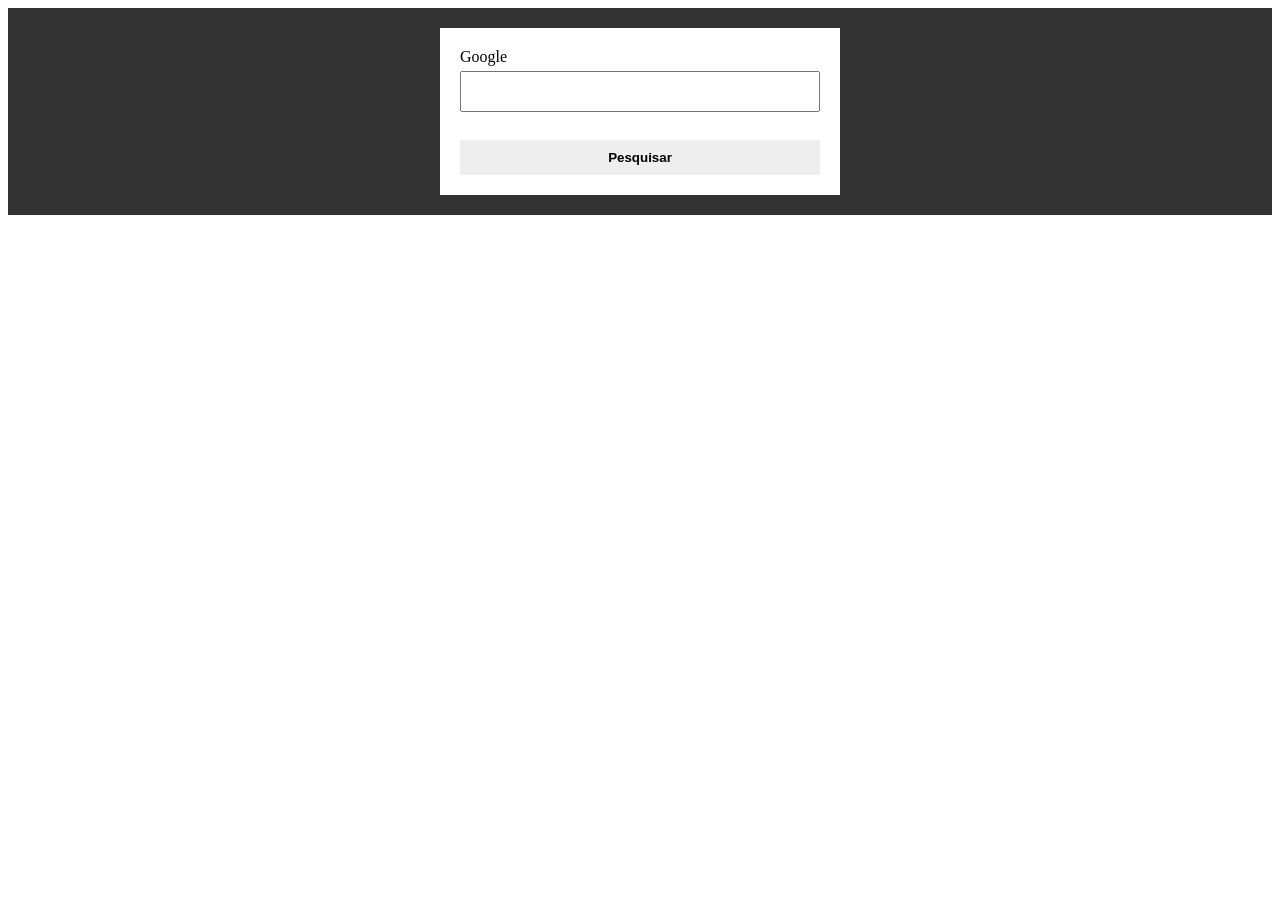
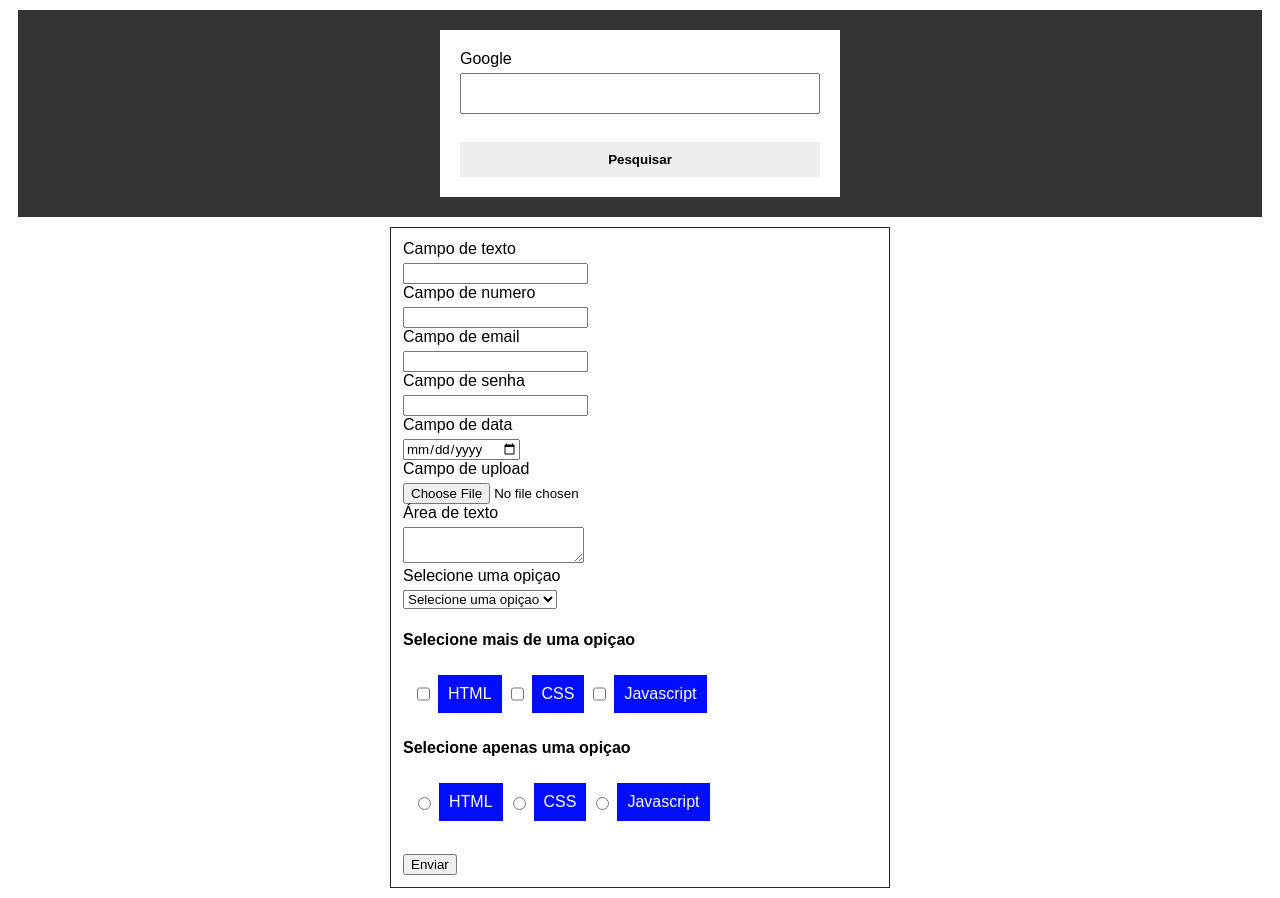
Before and after one commit to zero0O2/forms, a plain HTML site: page index.html in a window 1280 px wide. Before the commit the page ends 800 px from the top, so only its background shows below. Drawn offline with Linux system fonts and the light colour scheme.

```diff
--- a/index.html
+++ b/index.html
@@ -16,5 +16,49 @@
         <button type="submit">Pesquisar</button>
         </form>
     </div>
-</body>
+    <div class="register-form">
+        <form action="">
+            <label for="">Campo de texto</label>
+            <input type="text" maxlength="5" >
+            <label for="">Campo de numero</label>
+            <input type="number">
+            <label for="">Campo de email</label>
+            <input type="email" >
+            <label for="">Campo de senha</label>
+            <input type="password">
+            <label for="">Campo de data</label>
+            <input type="date">
+            <label for="">Campo de upload</label>
+            <input type="file" >
+            <label for="">Área de texto</label>
+            <textarea maxlength="5" minlength="3" ></textarea>
+            <label for="">Selecione uma opiçao</label>
+            <select name="select">
+                <option value="">Selecione uma opiçao</option>
+                <option>HTML</option>
+                <option>CSS</option>
+                <option>Javascript</option>
+            </select>
+            <h4>Selecione mais de uma opiçao</h4>
+            <div class="input-inline">
+                <input type="checkbox" name="check1" value="html" id="item-html" required>
+                <label for="item-html"> HTML</label>
+                <input type="checkbox" name="check2" value="css" id="item-css">
+                <label for="item-css"> CSS</label>
+                <input type="checkbox" name="check3" value="Javascript" id="item-javascript">
+                <label for="item-javascript"> Javascript</label>
+            </div>
+            <h4>Selecione apenas uma opiçao</h4>
+            <div class="input-inline">
+                <input type="radio" name="radio" value="html" id="radio-html">
+                <label for="radio-html"> HTML</label>
+                <input type="radio" name="radio" value="css" id="radio-css">
+                <label for="radio-css"> CSS</label>
+                <input type="radio" name="radio" value="Javascript" id="radio-javascript">
+                <label for="radio-javascript"> Javascript</label>
+            </div>
+            <br>
+            <button>Enviar</button>
+        </div>
+    </body>
 </html>
--- a/style.css
+++ b/style.css
@@ -1,5 +1,9 @@
 *{
     box-sizing: border-box;
+    font-family: Arial, Helvetica, sans-serif;
+}
+div{
+    margin: 10px;
 }
 
 #google-form{
@@ -9,7 +13,7 @@
 
 #google-form form {
     background-color: #fff;
-    width: 400px;
+    max-width: 400px;
     padding: 20px;
     margin: auto;
 }
@@ -32,3 +36,37 @@
     width: 100%;
     cursor: pointer;
 }
+
+/* REGISTER FORM */
+
+.register-form form{
+    max-width: 500px;
+    margin:auto;
+    border: solid 1px rgb(38, 38, 38);
+    padding: 12px;
+}
+
+.register-form label{
+    display:block;
+    margin-bottom: 5px;
+}
+
+.input-inline{
+    display: flex;
+}
+.input-inline input{
+
+}
+
+.input-inline label{
+    display: block;
+    padding: 10px;
+    background-color: #000dff;
+    color: #fff;
+    margin: 5px;
+
+}
+
+.input-inline input:checked + label{
+    background-color: red;
+}
```
